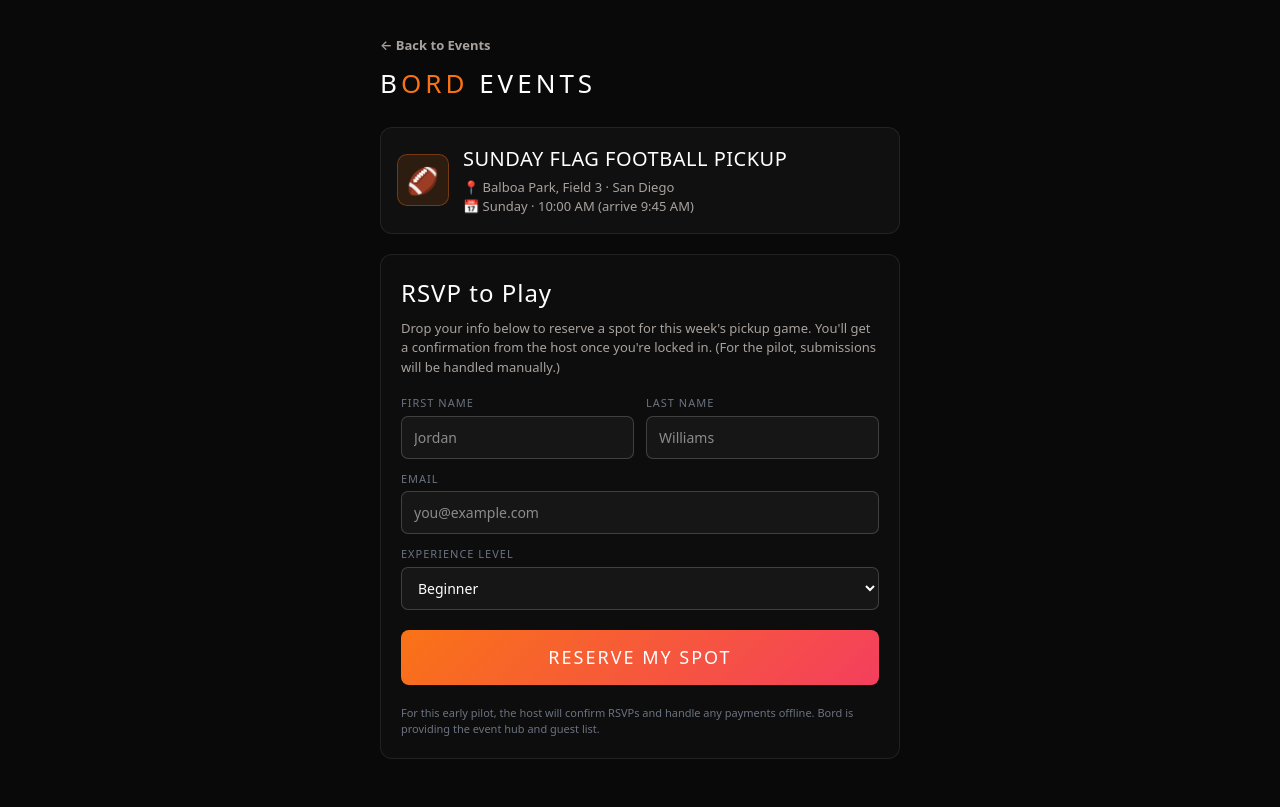
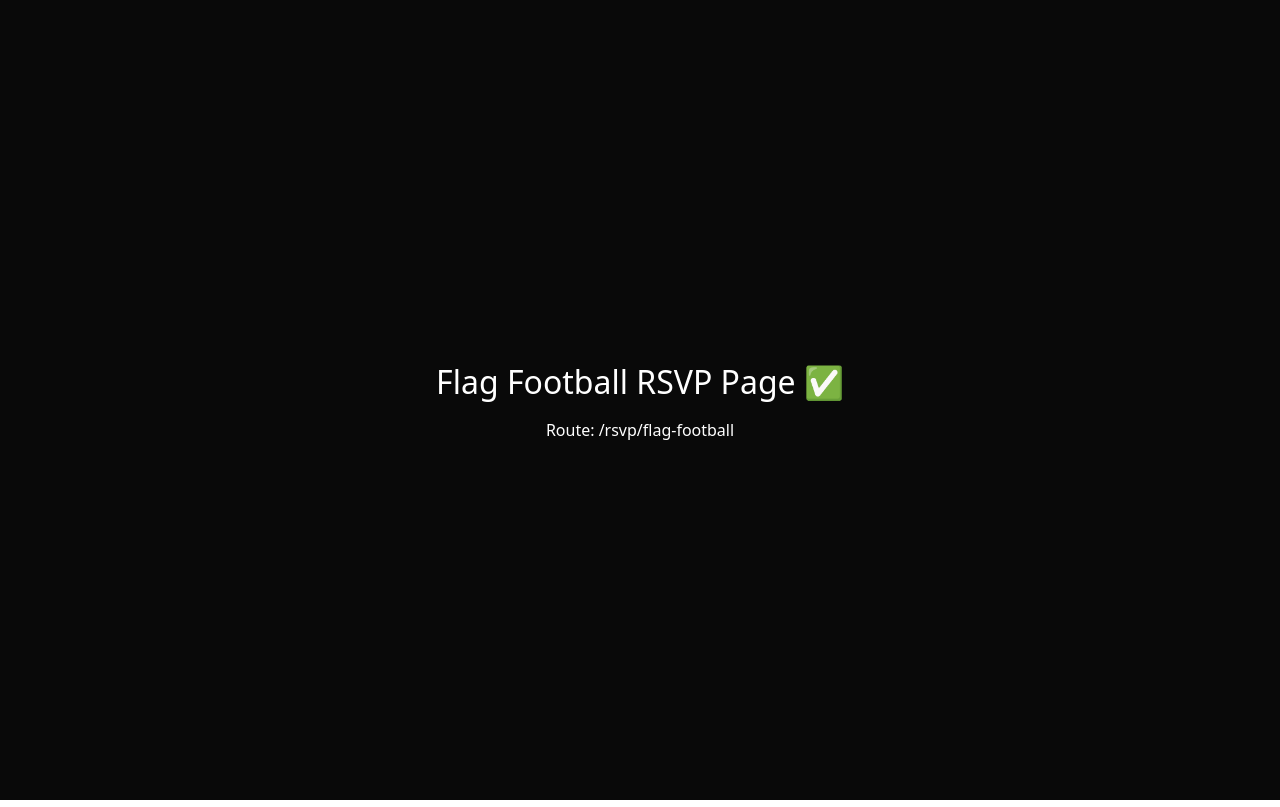
Before and after one commit to k3lvynn/bordevents, a Next.js app: page /rsvp/flag-football in a window 1280 px wide. Built offline with nearby package versions, Linux system fonts and the light colour scheme.

Commit message:
Re-deploy with correct folder structure

```diff
--- a/src/app/rsvp/flag-football/page.tsx
+++ b/src/app/rsvp/flag-football/page.tsx
@@ -1,276 +1,23 @@
-// src/app/rsvp/flag-football/page.tsx
-
-export default function FlagFootballRSVPPage() {
+export default function Page() {
   return (
     <main
       style={{
         minHeight: "100vh",
         backgroundColor: "#090909",
         color: "#ffffff",
+        display: "flex",
+        justifyContent: "center",
+        alignItems: "center",
         fontFamily:
           'system-ui, -apple-system, BlinkMacSystemFont, "Segoe UI", sans-serif',
-        display: "flex",
-        justifyContent: "center",
-        padding: "32px 16px",
       }}
     >
-      <div
-        style={{
-          width: "100%",
-          maxWidth: 520,
-        }}
-      >
-        {/* Header */}
-        <header
-          style={{
-            marginBottom: 24,
-          }}
-        >
-          <a
-            href="/"
-            style={{
-              display: "inline-block",
-              color: "#a8a29e",
-              fontSize: 13,
-              fontWeight: 600,
-              textDecoration: "none",
-              marginBottom: 8,
-            }}
-          >
-            ← Back to Events
-          </a>
-          <div
-            style={{
-              fontSize: 26,
-              letterSpacing: 4,
-              textTransform: "uppercase",
-            }}
-          >
-            B<span style={{ color: "#f97316" }}>ord</span> Events
-          </div>
-        </header>
-
-        {/* Event summary */}
-        <section
-          style={{
-            background: "rgba(255,255,255,0.03)",
-            borderRadius: 12,
-            border: "1px solid rgba(255,255,255,0.08)",
-            padding: 16,
-            marginBottom: 20,
-            display: "flex",
-            gap: 14,
-            alignItems: "center",
-          }}
-        >
-          <div
-            style={{
-              width: 52,
-              height: 52,
-              borderRadius: 10,
-              background: "rgba(249,115,22,0.12)",
-              border: "1px solid rgba(249,115,22,0.35)",
-              display: "flex",
-              alignItems: "center",
-              justifyContent: "center",
-              fontSize: 26,
-              flexShrink: 0,
-            }}
-          >
-            🏈
-          </div>
-          <div>
-            <div
-              style={{
-                fontSize: 20,
-                letterSpacing: 0.5,
-                marginBottom: 4,
-                textTransform: "uppercase",
-              }}
-            >
-              Sunday Flag Football Pickup
-            </div>
-            <div
-              style={{
-                fontSize: 13,
-                color: "#a8a29e",
-                lineHeight: 1.5,
-              }}
-            >
-              📍 Balboa Park, Field 3 · San Diego
-              <br />
-              📅 Sunday · 10:00 AM (arrive 9:45 AM)
-            </div>
-          </div>
-        </section>
-
-        {/* “Fake” RSVP form – just static markup for now */}
-        <section
-          style={{
-            background: "rgba(255,255,255,0.02)",
-            borderRadius: 12,
-            border: "1px solid rgba(255,255,255,0.08)",
-            padding: 20,
-            marginBottom: 16,
-          }}
-        >
-          <h1
-            style={{
-              fontSize: 24,
-              letterSpacing: 1,
-              marginBottom: 8,
-            }}
-          >
-            RSVP to Play
-          </h1>
-          <p
-            style={{
-              fontSize: 13,
-              color: "#a8a29e",
-              marginBottom: 18,
-            }}
-          >
-            Drop your info below to reserve a spot for this week&apos;s pickup
-            game. You&apos;ll get a confirmation from the host once
-            you&apos;re locked in. (For the pilot, submissions will be handled
-            manually.)
-          </p>
-
-          <form
-            style={{
-              display: "flex",
-              flexDirection: "column",
-              gap: 12,
-            }}
-          >
-            <div
-              style={{
-                display: "flex",
-                gap: 12,
-              }}
-            >
-              <div style={{ flex: 1 }}>
-                <label
-                  style={{
-                    display: "block",
-                    fontSize: 11,
-                    textTransform: "uppercase",
-                    letterSpacing: 1,
-                    color: "#6b7280",
-                    marginBottom: 4,
-                  }}
-                >
-                  First Name
-                </label>
-                <input
-                  type="text"
-                  placeholder="Jordan"
-                  style={inputStyle}
-                />
-              </div>
-              <div style={{ flex: 1 }}>
-                <label
-                  style={{
-                    display: "block",
-                    fontSize: 11,
-                    textTransform: "uppercase",
-                    letterSpacing: 1,
-                    color: "#6b7280",
-                    marginBottom: 4,
-                  }}
-                >
-                  Last Name
-                </label>
-                <input
-                  type="text"
-                  placeholder="Williams"
-                  style={inputStyle}
-                />
-              </div>
-            </div>
-
-            <div>
-              <label
-                style={{
-                  display: "block",
-                  fontSize: 11,
-                  textTransform: "uppercase",
-                  letterSpacing: 1,
-                  color: "#6b7280",
-                  marginBottom: 4,
-                }}
-              >
-                Email
-              </label>
-              <input
-                type="email"
-                placeholder="you@example.com"
-                style={inputStyle}
-              />
-            </div>
-
-            <div>
-              <label
-                style={{
-                  display: "block",
-                  fontSize: 11,
-                  textTransform: "uppercase",
-                  letterSpacing: 1,
-                  color: "#6b7280",
-                  marginBottom: 4,
-                }}
-              >
-                Experience Level
-              </label>
-              <select style={inputStyle}>
-                <option>Beginner</option>
-                <option>Casual / pickup only</option>
-                <option>League / competitive</option>
-              </select>
-            </div>
-
-            <button
-              type="button"
-              style={{
-                marginTop: 8,
-                padding: "14px 16px",
-                borderRadius: 8,
-                border: "none",
-                cursor: "default",
-                fontSize: 18,
-                letterSpacing: 2,
-                textTransform: "uppercase",
-                background:
-                  "linear-gradient(135deg, #f97316 0%, #f43f5e 100%)",
-                color: "#ffffff",
-              }}
-            >
-              Reserve My Spot
-            </button>
-
-            <p
-              style={{
-                fontSize: 11,
-                color: "#6b7280",
-                marginTop: 8,
-              }}
-            >
-              For this early pilot, the host will confirm RSVPs and handle any
-              payments offline. Bord is providing the event hub and guest list.
-            </p>
-          </form>
-        </section>
+      <div style={{ textAlign: "center" }}>
+        <h1 style={{ fontSize: 32, marginBottom: 12 }}>
+          Flag Football RSVP Page ✅
+        </h1>
+        <p>Route: /rsvp/flag-football</p>
       </div>
     </main>
   );
 }
-
-const inputStyle = {
-  width: "100%",
-  borderRadius: 7,
-  border: "1px solid rgba(255,255,255,0.18)",
-  backgroundColor: "rgba(255,255,255,0.04)",
-  padding: "10px 12px",
-  color: "#ffffff",
-  fontSize: 14,
-} as const;
```
